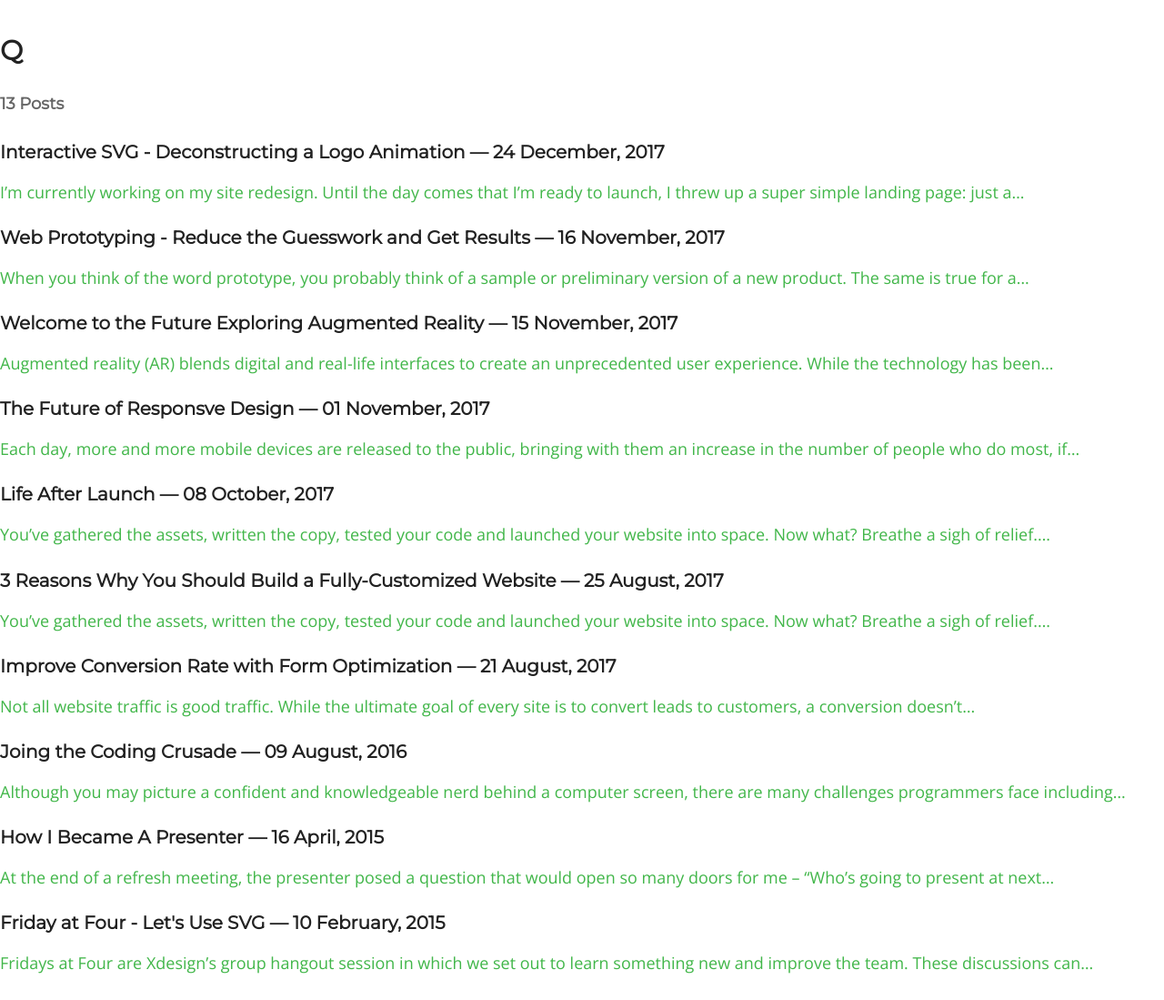
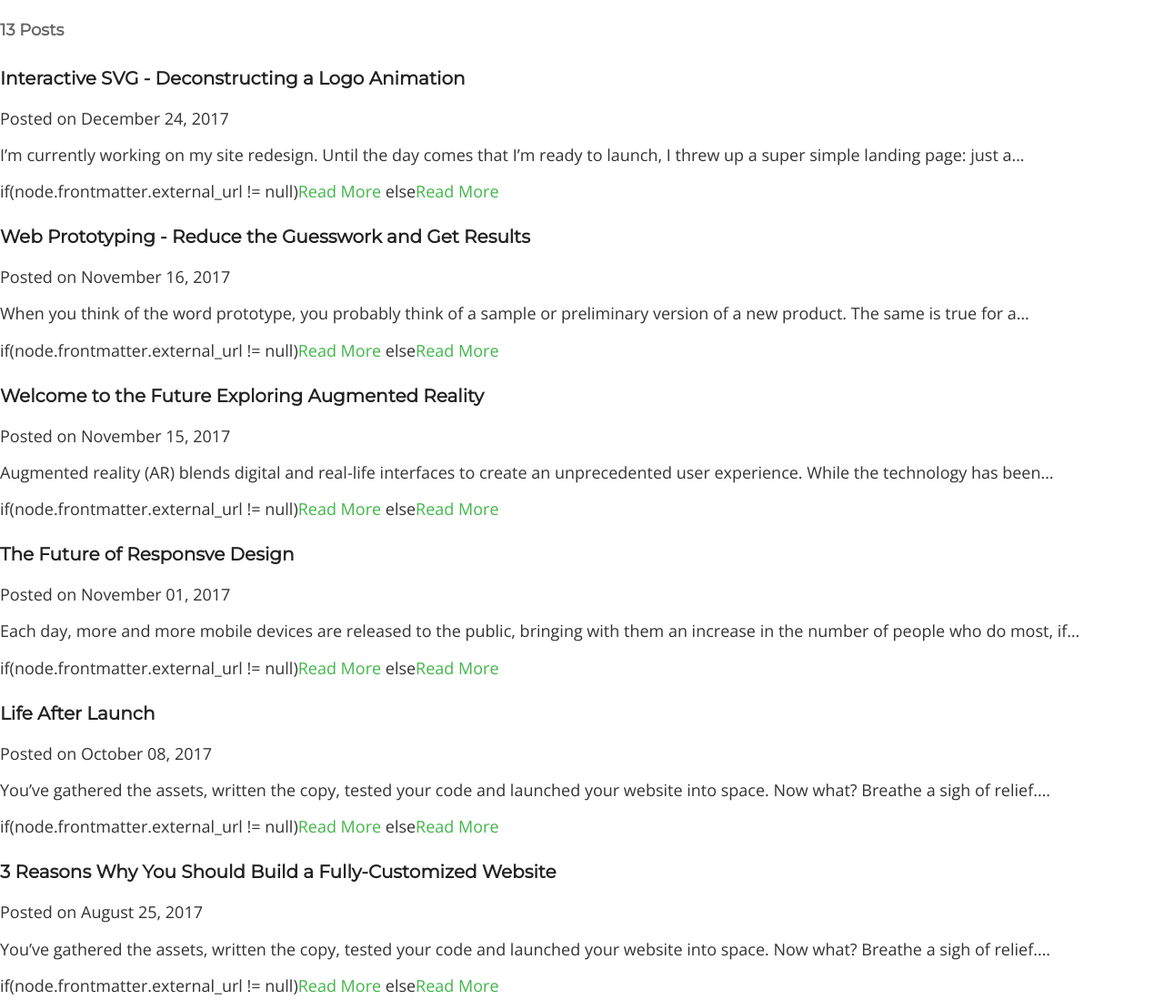
Before and after one commit to QuintonJason/quintonjason.github.io, a Gatsby site: page / in a window 1280 px wide. Shown: the top 1099 px of the page at 91% size. Built offline with nearby package versions, Linux system fonts and the light colour scheme; Gatsby itself is replaced by a stand-in of ours; some packages are replaced by stand-ins of ours.

Commit message:
working on header and logo

```diff
--- a/gatsby-config.js
+++ b/gatsby-config.js
@@ -1,6 +1,7 @@
 module.exports = {
 	siteMetadata: {
 		title: `Q's Fake Site`,
+    description: `My Portfolio Site`
 	},
   plugins: [
   `gatsby-transformer-remark`,
--- a/src/css/header.scss
+++ b/src/css/header.scss
@@ -0,0 +1,6 @@
+.header-logo{
+	width: 70px;
+}
+.header-wrapper{
+	border-bottom: 1px solid #eee;
+}
--- a/src/pages/index.js
+++ b/src/pages/index.js
@@ -1,8 +1,6 @@
 import React from "react";
 // import g from "glamorous";
 import Link from "gatsby-link";
-
-import { rhythm } from "../utils/typography";
 
 import styles from "../css/styles.scss";
 
@@ -10,21 +8,24 @@ export default ({ data }) => {
   console.log(data);
   return (
     <div>
-      <h1>
-        Q
-      </h1>
       <h4>{data.allMarkdownRemark.totalCount} Posts</h4>
       {data.allMarkdownRemark.edges.map(({ node }) => (
         <div key={node.id}>
-	        <Link
-	            to={node.fields.slug}
-	          >
-	          <h3>
-	            {node.frontmatter.title}{" "}
-	            <span>— {node.frontmatter.date}</span>
-	          </h3>
-	          <p>{node.excerpt}</p>
-	        </Link>
+        	<h3>
+        	  {node.frontmatter.title}{" "}
+        	</h3>
+        	<span>Posted on {node.frontmatter.date}</span>
+        	<p>{node.excerpt}</p>
+          if(node.frontmatter.external_url != null){
+            <Link
+              to={node.frontmatter.external_url}
+              target="_blank"
+            >Read More</Link>
+          } else
+          <Link
+              to={node.fields.slug}
+            >Read More</Link>
+
         </div>
       ))}
     </div>
@@ -40,7 +41,7 @@ export const query = graphql`
           id
           frontmatter {
             title
-            date(formatString: "DD MMMM, YYYY")
+            date(formatString: "MMMM DD, YYYY")
             external_url
           }
           fields{
```
Also changed, not shown: src/images/Logo.js (added, +22 -0 lines).
